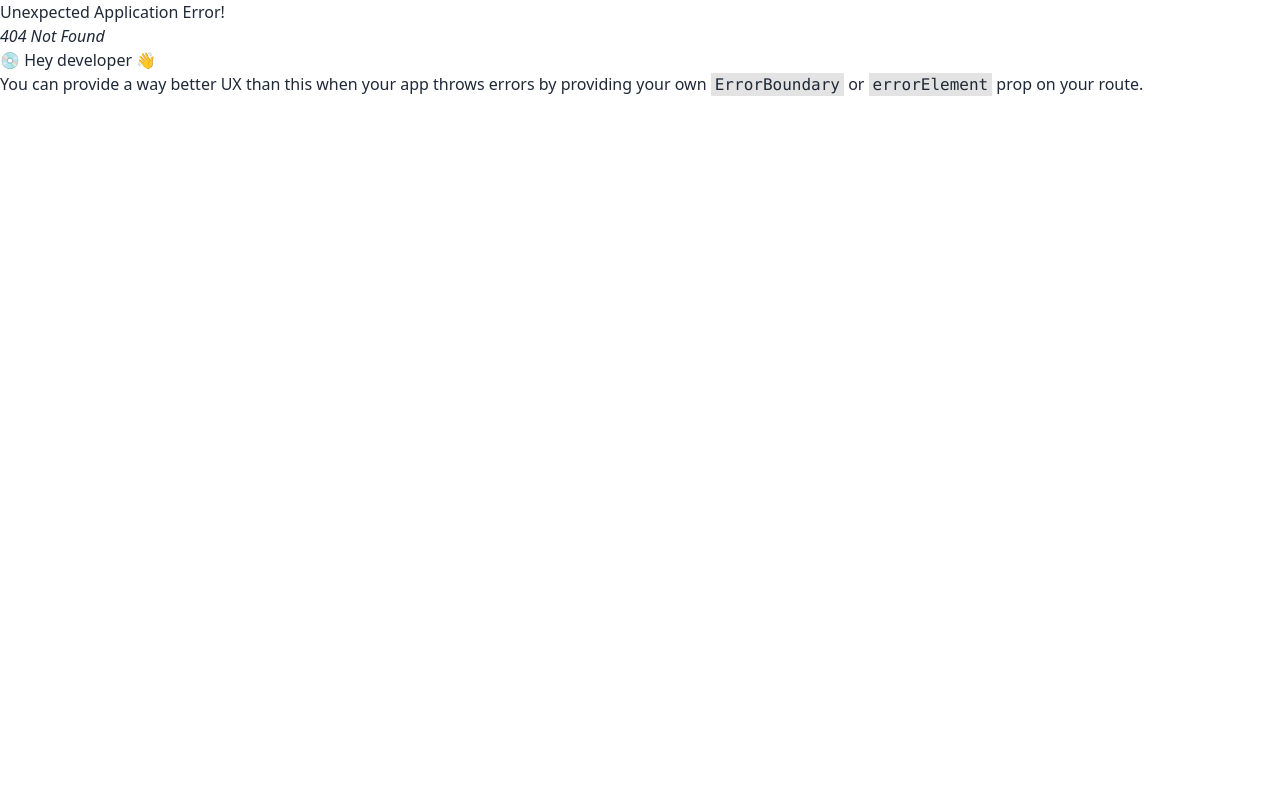
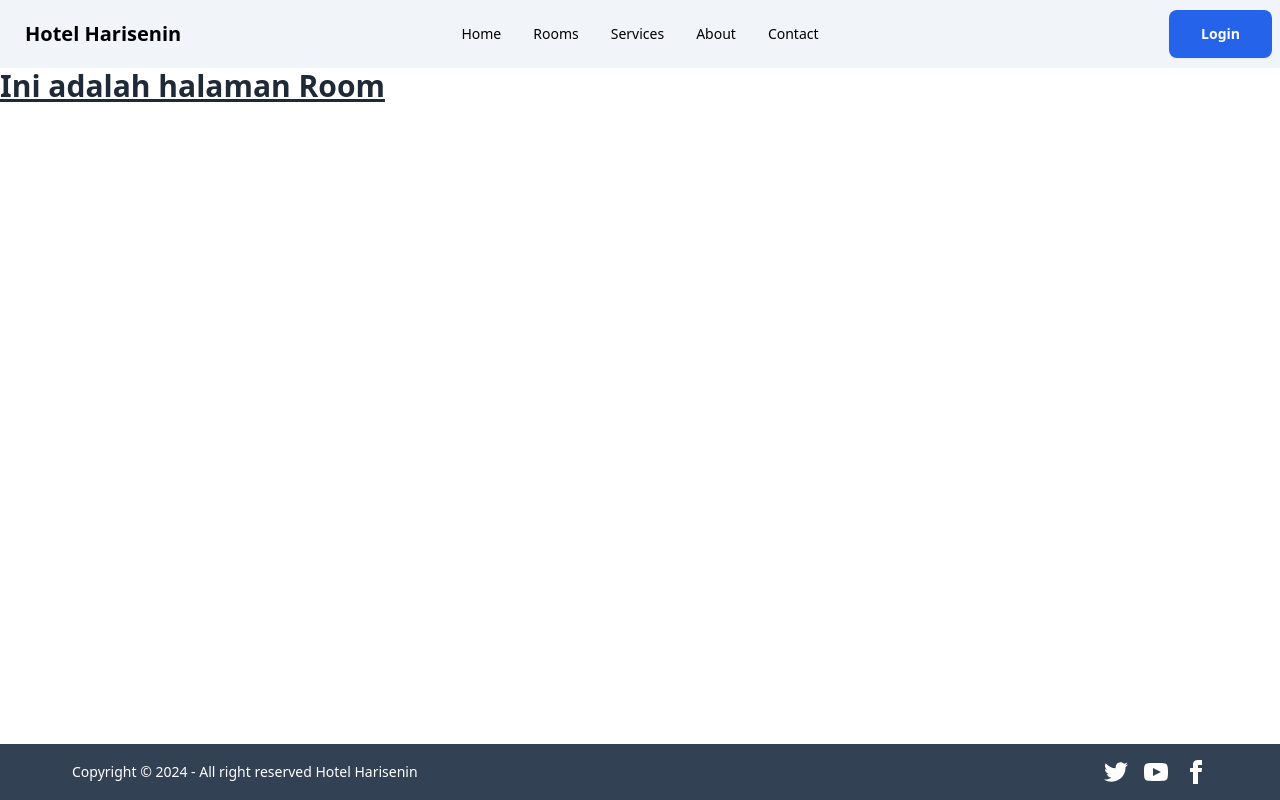
Before and after one commit to Chotifz/hotel-harisenin-r, a React (Vite) app: page /home in a window 1280 px wide. Before the commit this address had no page. Built offline with nearby package versions, Linux system fonts and the light colour scheme.

Commit message:
page/room

```diff
--- /dev/null
+++ b/src/pages/Room.jsx
@@ -0,0 +1,7 @@
+export default function Room() {
+  return (
+    <>
+      <h1 className="text-3xl font-bold underline">Ini adalah halaman Room</h1>
+    </>
+  );
+}
--- a/src/routers/index.jsx
+++ b/src/routers/index.jsx
@@ -3,6 +3,7 @@ import RootLayout from "../layouts/RootLayout";
 import Home from "../pages/Home";
 import Services from "../pages/Services";
 import About from "../pages/About";
+import Room from "../pages/Room";
 
 export const router = createBrowserRouter([
   {
@@ -12,6 +13,10 @@ export const router = createBrowserRouter([
       {
         path: "/",
         element: <Home />,
+      },
+      {
+        path: "/home",
+        element: <Room />,
       },
       {
         path: "/services",
```
